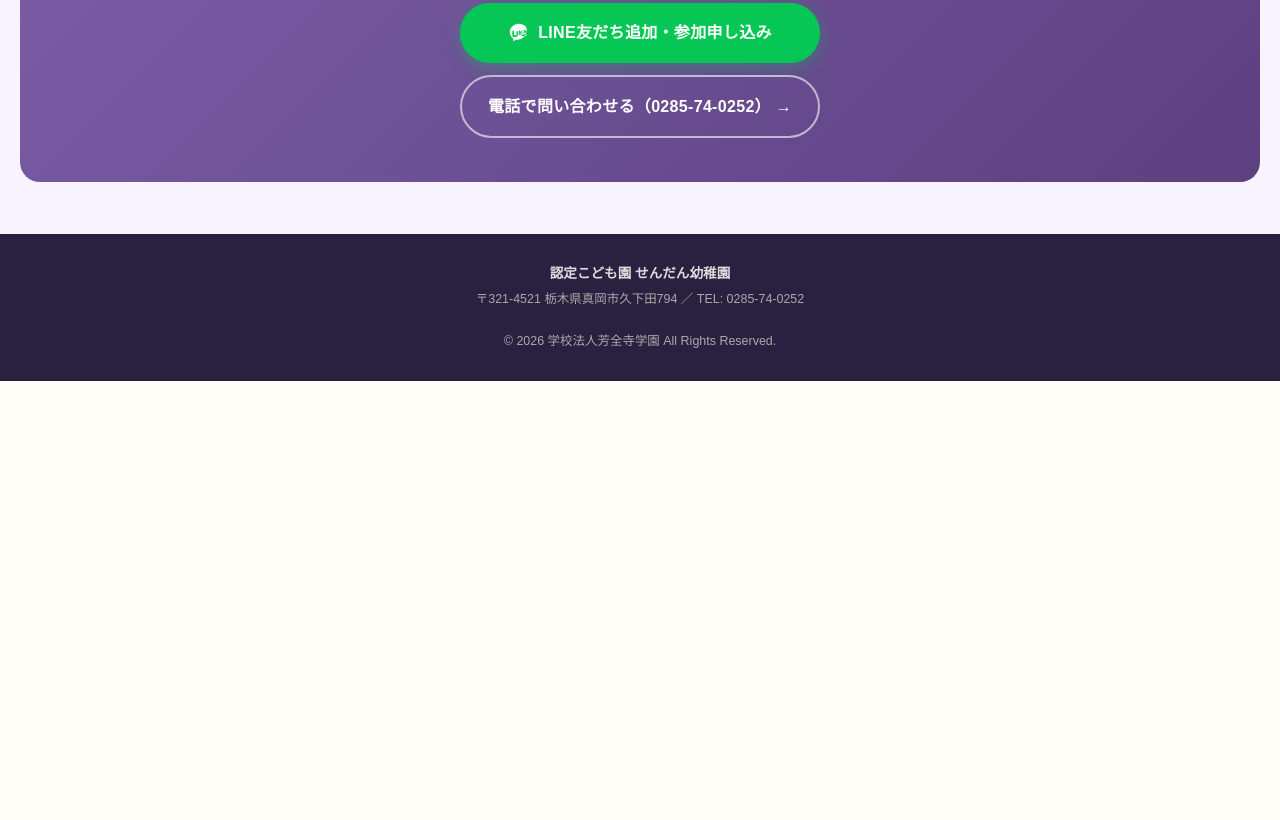
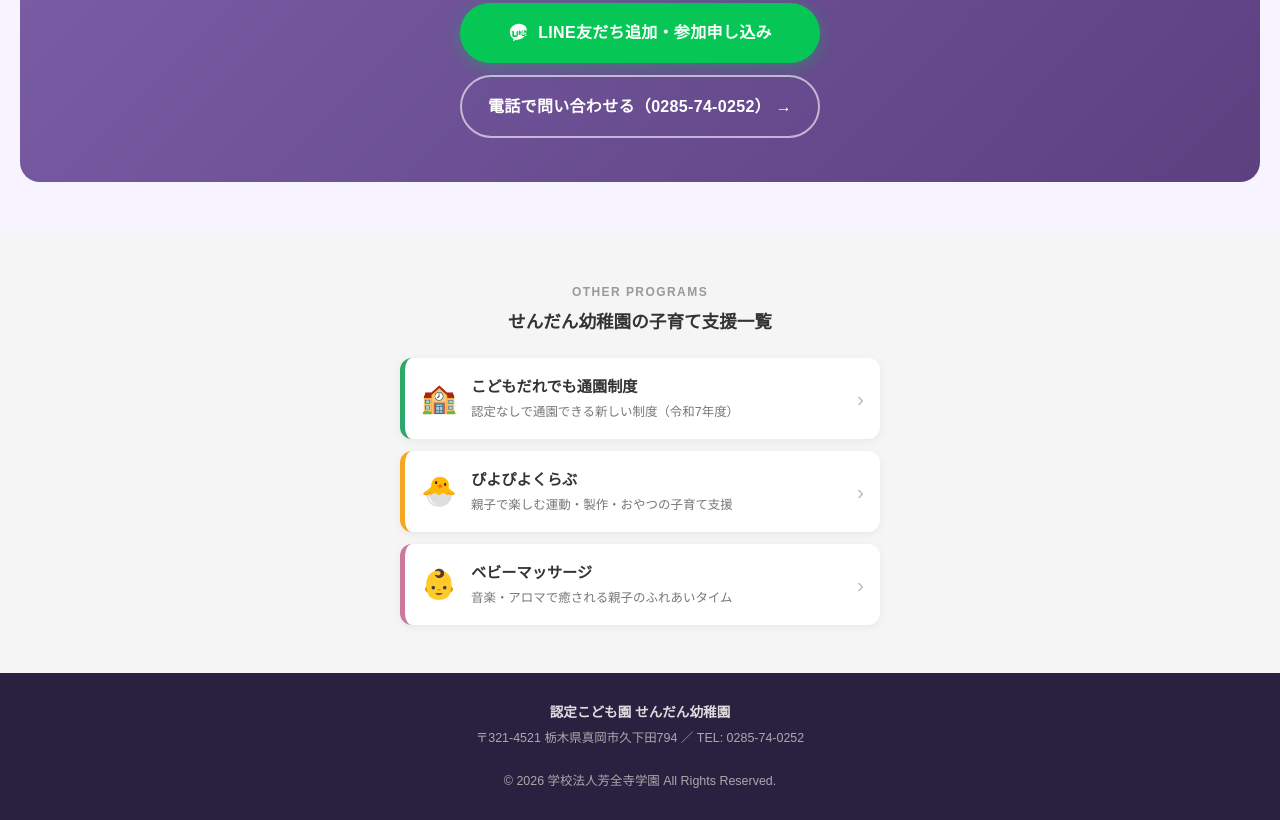
Before and after one commit to sendan-kg/entei-kaiho, a plain HTML site: page index.html in a window 1280 px wide. Shown: the part 5575-6395 px from the top of the page. Before the commit the page ends 5956 px from the top, so only its background shows below. Drawn offline with Linux system fonts and the light colour scheme.

Commit message:
Add cross-LP navigation banner section

```diff
--- a/index.html
+++ b/index.html
@@ -788,6 +788,44 @@
 </section>
 
 
+<!-- ===== OTHER PROGRAMS ===== -->
+<section style="background:#F5F5F5; padding:48px 16px;">
+  <div style="max-width:480px; margin:0 auto;">
+    <p style="text-align:center; font-size:0.75rem; font-weight:700; letter-spacing:0.12em; color:#999; margin-bottom:6px;">OTHER PROGRAMS</p>
+    <h2 style="text-align:center; font-size:1.1rem; font-weight:700; color:#333; margin:0 0 20px;">せんだん幼稚園の子育て支援一覧</h2>
+    <div style="display:grid; gap:12px;">
+      <a href="https://sendan-kg.github.io/kodomo-dare-demo/" target="_blank" rel="noopener noreferrer"
+         style="display:flex; align-items:center; gap:14px; background:#fff; border-radius:12px; padding:16px; text-decoration:none; color:inherit; border-left:5px solid #2BA86A; box-shadow:0 2px 8px rgba(0,0,0,0.06);">
+        <div style="font-size:1.8rem; flex-shrink:0;">🏫</div>
+        <div style="flex:1; min-width:0;">
+          <div style="font-weight:700; font-size:0.95rem; color:#333;">こどもだれでも通園制度</div>
+          <div style="font-size:0.78rem; color:#777; margin-top:2px;">認定なしで通園できる新しい制度（令和7年度）</div>
+        </div>
+        <div style="font-size:1.3rem; color:#bbb; flex-shrink:0;">›</div>
+      </a>
+      <a href="https://sendan-kg.github.io/piyo-club/" target="_blank" rel="noopener noreferrer"
+         style="display:flex; align-items:center; gap:14px; background:#fff; border-radius:12px; padding:16px; text-decoration:none; color:inherit; border-left:5px solid #F5A623; box-shadow:0 2px 8px rgba(0,0,0,0.06);">
+        <div style="font-size:1.8rem; flex-shrink:0;">🐣</div>
+        <div style="flex:1; min-width:0;">
+          <div style="font-weight:700; font-size:0.95rem; color:#333;">ぴよぴよくらぶ</div>
+          <div style="font-size:0.78rem; color:#777; margin-top:2px;">親子で楽しむ運動・製作・おやつの子育て支援</div>
+        </div>
+        <div style="font-size:1.3rem; color:#bbb; flex-shrink:0;">›</div>
+      </a>
+      <a href="https://sendan-kg.github.io/baby-massage/" target="_blank" rel="noopener noreferrer"
+         style="display:flex; align-items:center; gap:14px; background:#fff; border-radius:12px; padding:16px; text-decoration:none; color:inherit; border-left:5px solid #C97A9A; box-shadow:0 2px 8px rgba(0,0,0,0.06);">
+        <div style="font-size:1.8rem; flex-shrink:0;">👶</div>
+        <div style="flex:1; min-width:0;">
+          <div style="font-weight:700; font-size:0.95rem; color:#333;">ベビーマッサージ</div>
+          <div style="font-size:0.78rem; color:#777; margin-top:2px;">音楽・アロマで癒される親子のふれあいタイム</div>
+        </div>
+        <div style="font-size:1.3rem; color:#bbb; flex-shrink:0;">›</div>
+      </a>
+    </div>
+  </div>
+</section>
+
+
 <!-- ===== FOOTER ===== -->
 <footer>
   <strong>認定こども園 せんだん幼稚園</strong>
```
